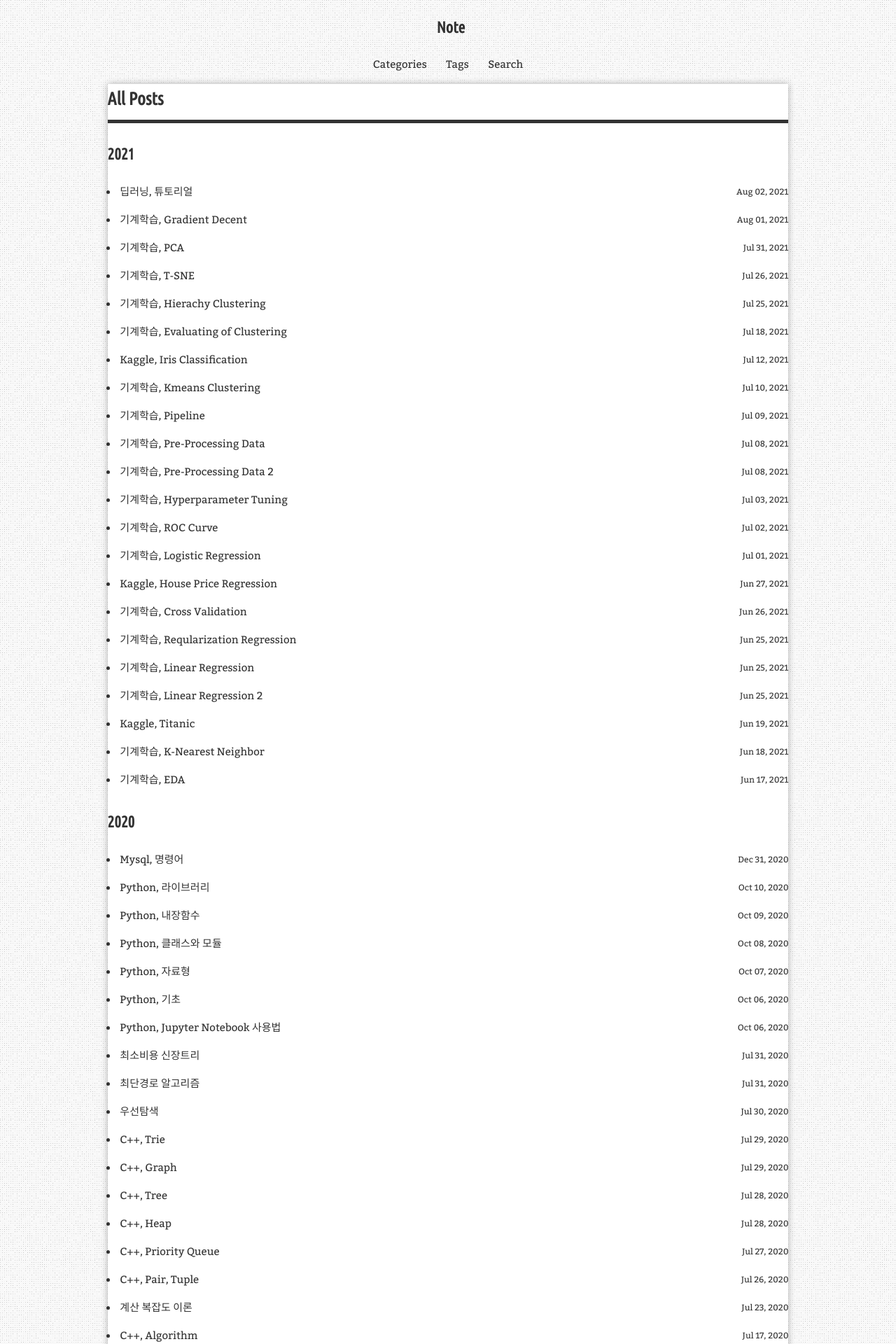
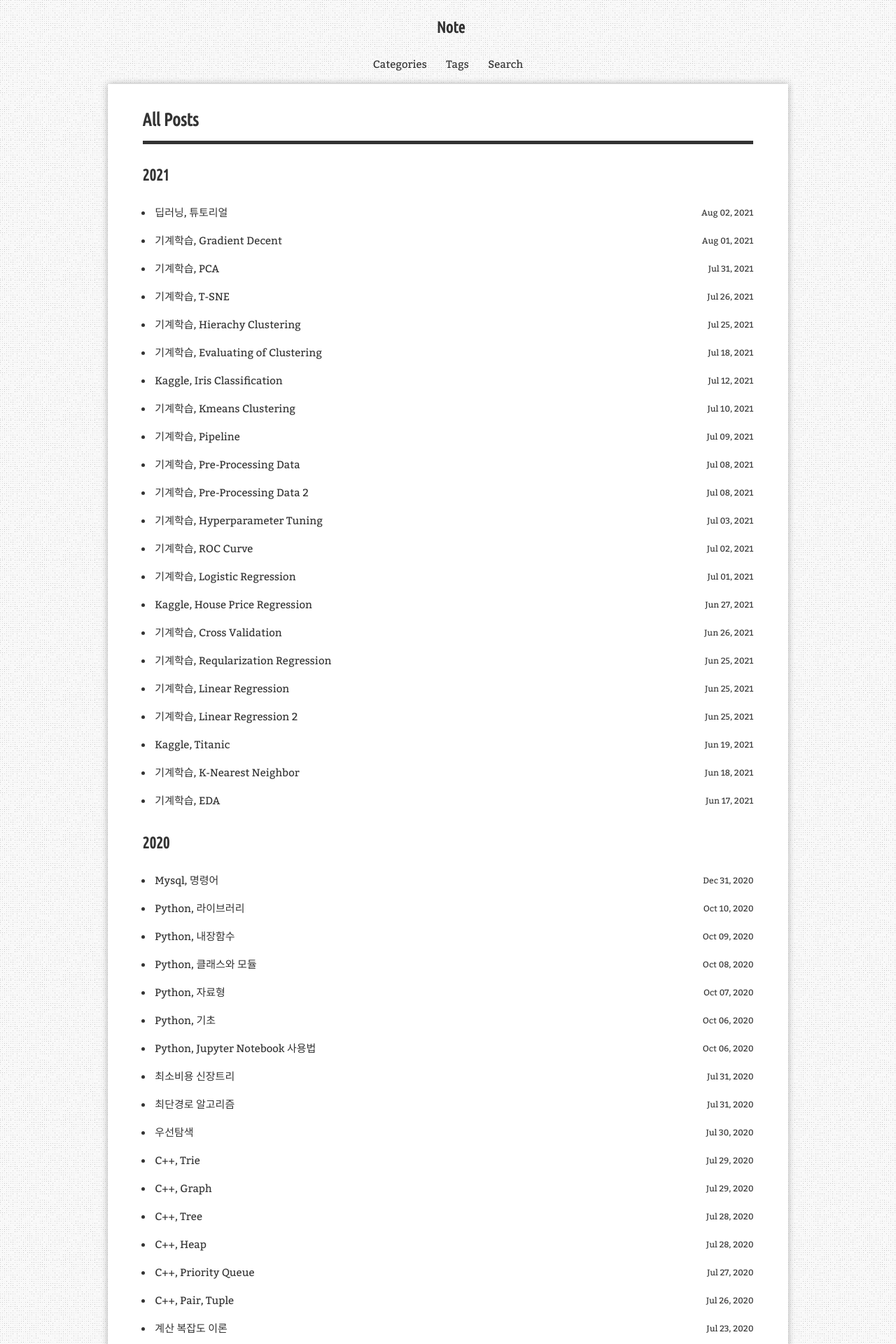
Before and after one commit to aristohyun/aristohyun.github.io, a Jekyll site: the page built from blog/index.html, in a window 1280 px wide. Shown: the top 1920 px of the page at 70% size. Built offline with Jekyll 4.4.1, drawn with Linux system fonts in a browser that asks for light colours; comment, search, counter and statistics services are not loaded.

Commit message:
Update simple-texture-blog.scss

```diff
--- a/_sass/simple-texture-blog.scss
+++ b/_sass/simple-texture-blog.scss
@@ -19,6 +19,7 @@ body {
 }
 
 .body .unit-body {
+    padding: 30px 50px 26px 50px;
     border-top: 1px solid rgba(255, 255, 255, .6);
     background: #FFFFFF;
     box-shadow: $color-box-border 0 0 9px;
```
